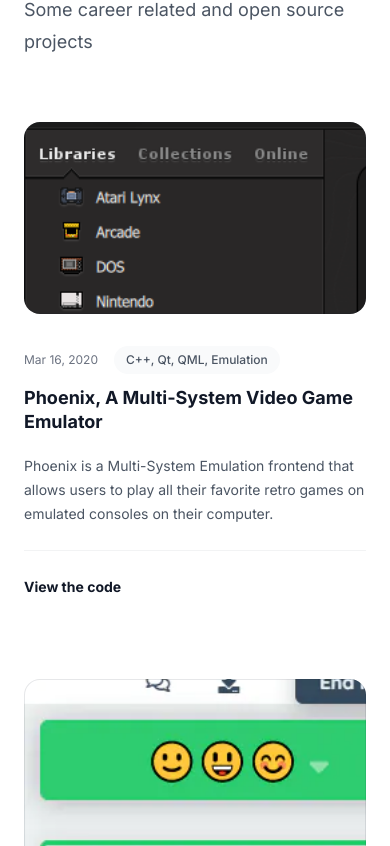
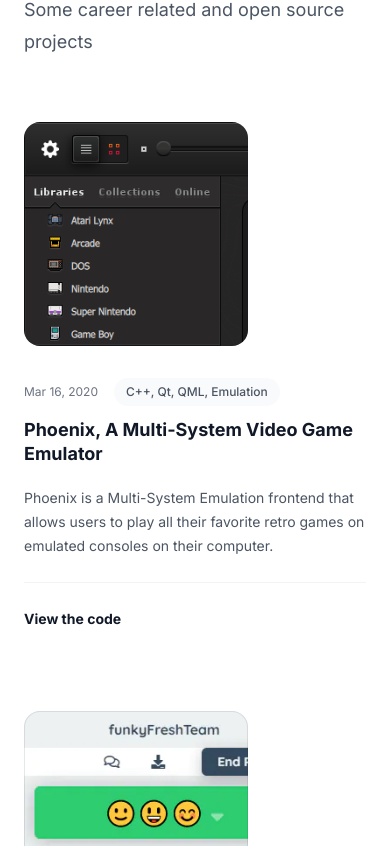
Before and after one commit to Druage/leelazarecky, a Next.js app: page / in a window 390 px wide. Shown: the part 2498-3344 px from the top of the page. Built offline with nearby package versions, Linux system fonts and the light colour scheme.

Commit message:
Fix mobile

```diff
--- a/ui/sections/OpenSourceProjectsSection.tsx
+++ b/ui/sections/OpenSourceProjectsSection.tsx
@@ -82,7 +82,7 @@ export default function OpenSourceProjectsSection() {
                                 <article key={project.slug}
                                          className="relative isolate flex flex-col gap-8 lg:flex-row">
                                     <div
-                                        className="relative aspect-[16/9] sm:aspect-[2/1] lg:aspect-square lg:w-64 lg:shrink-0 cursor-pointer"
+                                        className="relative aspect-square lg:w-64 w-56 lg:shrink-0 cursor-pointer"
                                         onClick={() => {
                                             router.push(`/project/${project.slug}`).then()
                                         }}>
```
